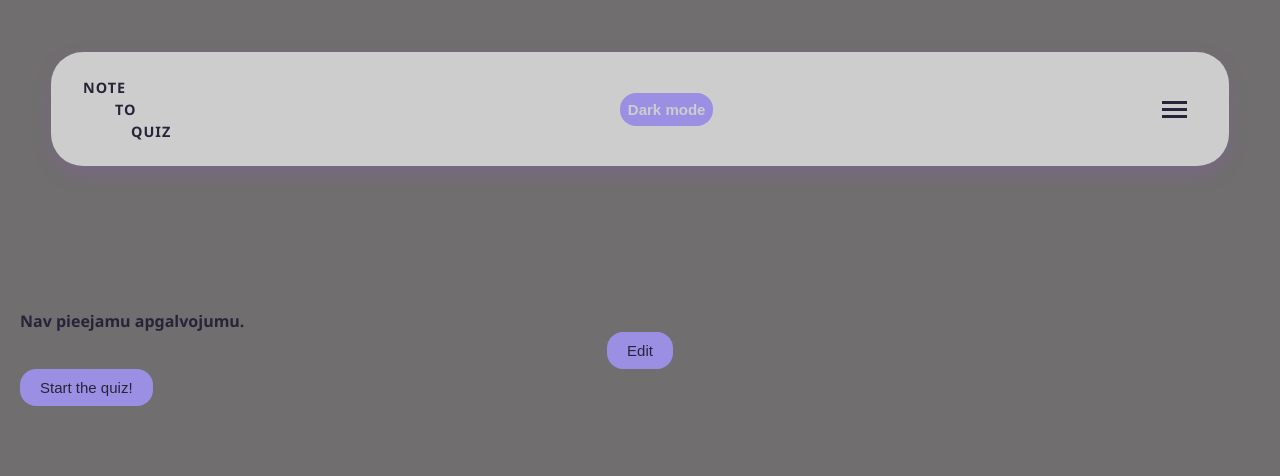
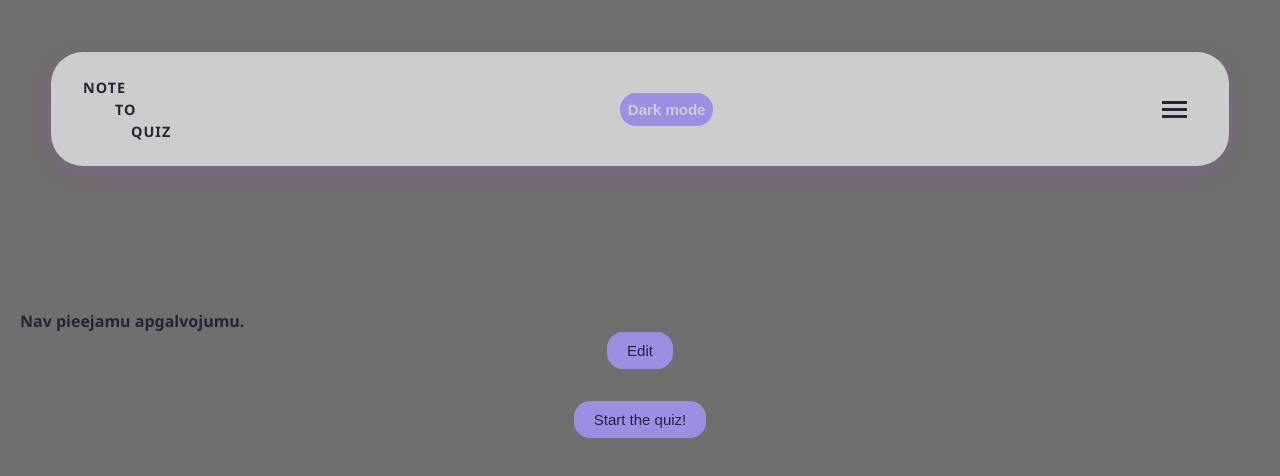
Before and after one commit to Lasmaaa/note-to-quiz, a plain HTML site: page synopsis.html in a window 1280 px wide. Drawn offline with Linux system fonts and the light colour scheme; files whose address does not match are found by name.

Commit message:
Update synopsis.css

```diff
--- a/css/synopsis/synopsis.css
+++ b/css/synopsis/synopsis.css
@@ -53,3 +53,10 @@
     margin-top: 2rem;
     padding-right: 8rem;
 }
+.quiz_btn{
+    display: flex;
+    justify-content: center;
+    align-items: center;
+    margin: 1rem;
+    padding: 1rem;
+}
```
